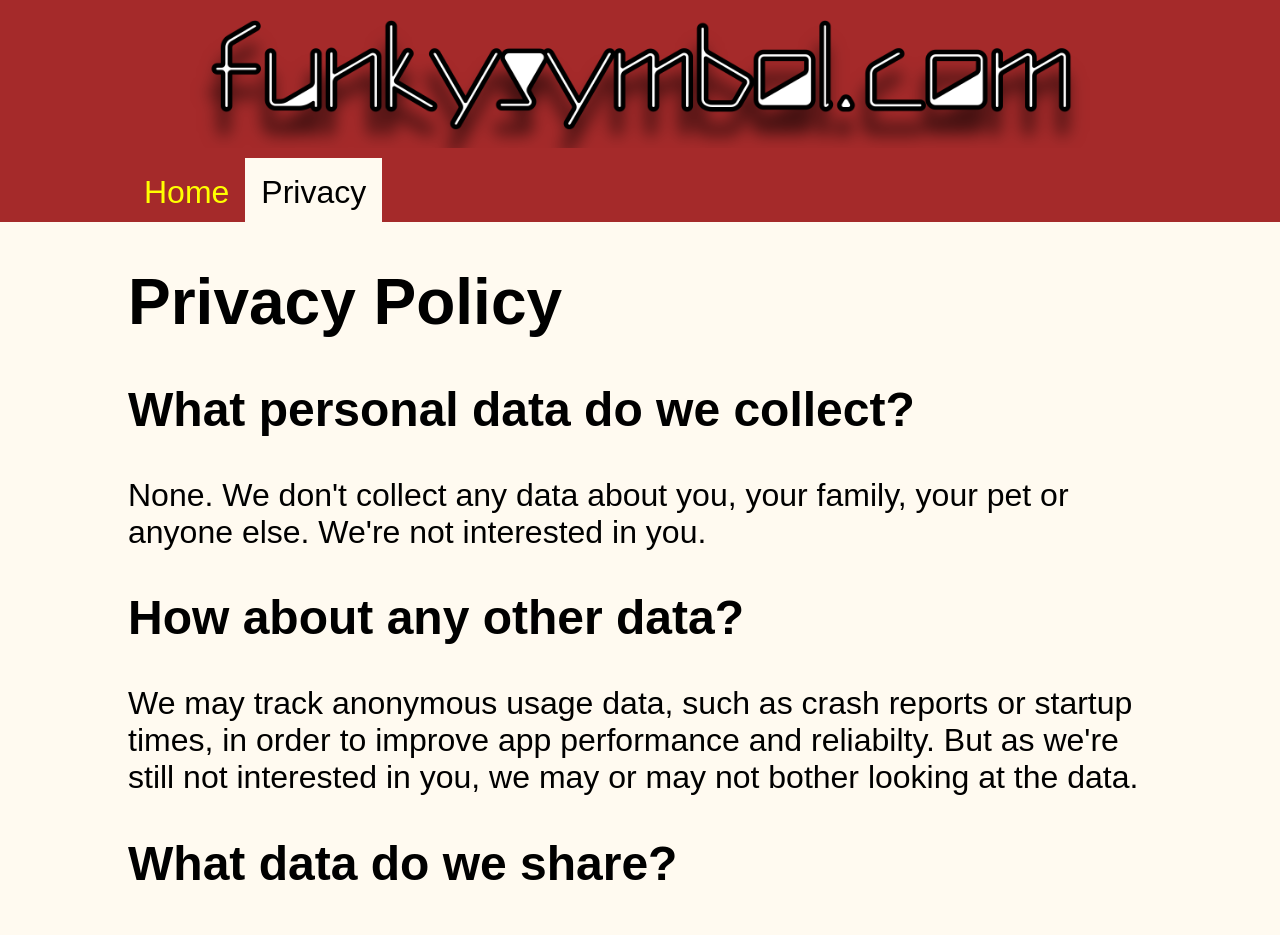
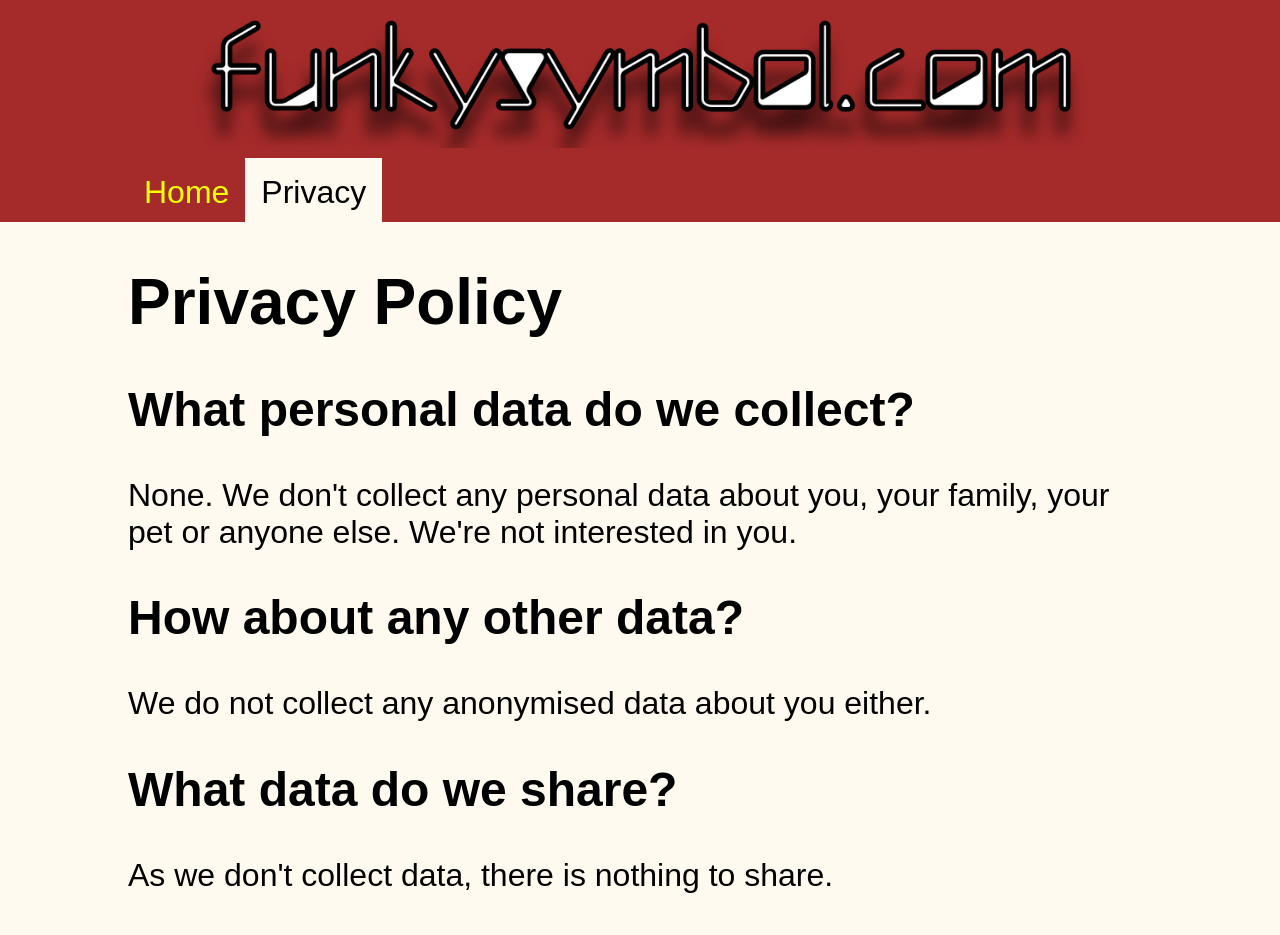
Before and after one commit to nonzeronucleus/funkysymbol, a React (Create React App) app: page /privacy in a window 1280 px wide. Shown: the top 935 px of the page. Built offline with nearby package versions, Linux system fonts and the light colour scheme.

Commit message:
Remved info about data collection

```diff
--- a/src/Privacy.js
+++ b/src/Privacy.js
@@ -7,19 +7,19 @@ function Privacy() {
             What personal data do we collect?
         </h2>
         <p>
-            None. We don't collect any data about you, your family, your pet or anyone else. We're not interested in you.
+            None. We don't collect any personal data about you, your family, your pet or anyone else. We're not interested in you.
         </p>
         <h2>
             How about any other data?
         </h2>
         <p>
-            We may track anonymous usage data, such as crash reports or startup times, in order to improve app performance and reliabilty. But as we're still not interested in you, we may or may not bother looking at the data.
+            We do not collect any anonymised data about you either.
         </p>
         <h2>
             What data do we share?
         </h2>
         <p>
-            Some of this anonymised data may be tracked via Apple. We don't share it with anyone else.
+            As we don't collect data, there is nothing to share.
         </p>
     </div>
 
```
